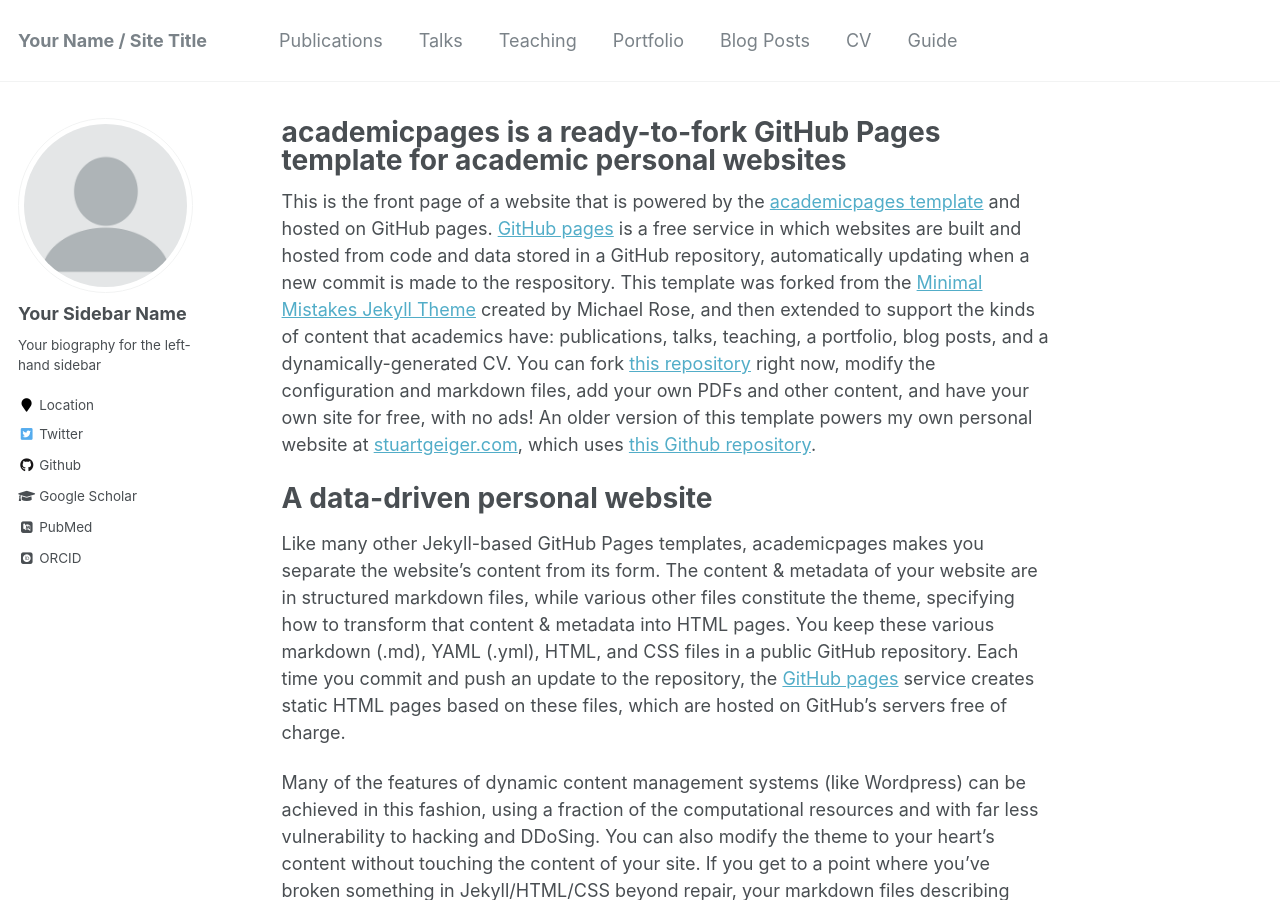
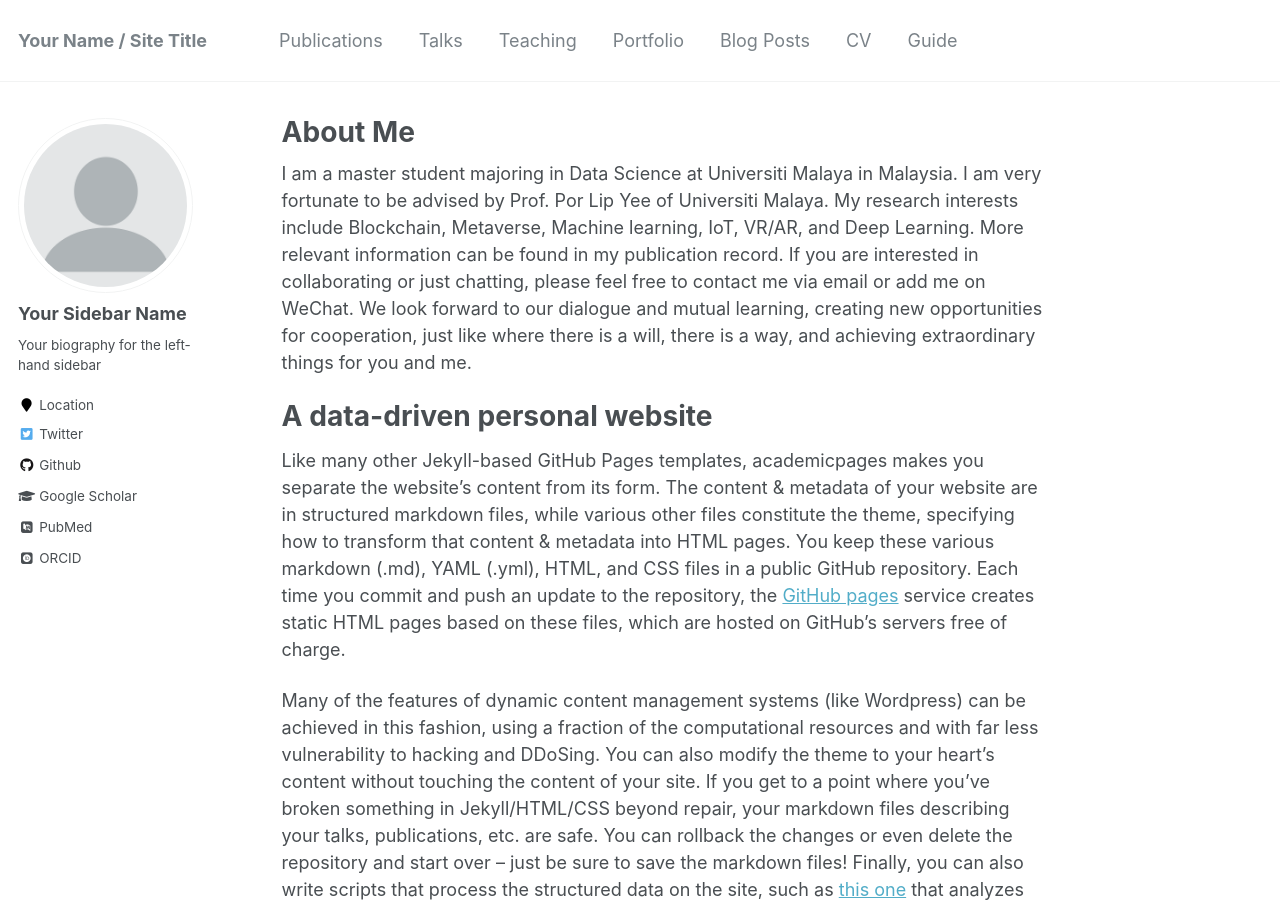
Before and after one commit to 741YangJIng/741YangJIng, a Jekyll site: the page built from _pages/about.md, in a window 1280 px wide and 900 px high. Built offline with Jekyll 4.4.1, drawn with Linux system fonts in a browser that asks for light colours; some web fonts are replaced.

Commit message:
Update about.md

```diff
--- a/_pages/about.md
+++ b/_pages/about.md
@@ -1,6 +1,6 @@
 ---
 permalink: /
-title: "academicpages is a ready-to-fork GitHub Pages template for academic personal websites"
+title: "About Me"
 excerpt: "About me"
 author_profile: true
 redirect_from:
@@ -8,7 +8,7 @@ redirect_from:
   - /about.html
 ---
 
-This is the front page of a website that is powered by the [academicpages template](https://github.com/academicpages/academicpages.github.io) and hosted on GitHub pages. [GitHub pages](https://pages.github.com) is a free service in which websites are built and hosted from code and data stored in a GitHub repository, automatically updating when a new commit is made to the respository. This template was forked from the [Minimal Mistakes Jekyll Theme](https://mmistakes.github.io/minimal-mistakes/) created by Michael Rose, and then extended to support the kinds of content that academics have: publications, talks, teaching, a portfolio, blog posts, and a dynamically-generated CV. You can fork [this repository](https://github.com/academicpages/academicpages.github.io) right now, modify the configuration and markdown files, add your own PDFs and other content, and have your own site for free, with no ads! An older version of this template powers my own personal website at [stuartgeiger.com](http://stuartgeiger.com), which uses [this Github repository](https://github.com/staeiou/staeiou.github.io).
+I am a master student majoring in Data Science at Universiti Malaya in Malaysia. I am very fortunate to be advised by Prof. Por Lip Yee of Universiti Malaya. My research interests include Blockchain, Metaverse, Machine learning, IoT, VR/AR, and Deep Learning. More relevant information can be found in my publication record. If you are interested in collaborating or just chatting, please feel free to contact me via email or add me on WeChat. We look forward to our dialogue and mutual learning, creating new opportunities for cooperation, just like where there is a will, there is a way, and achieving extraordinary things for you and me.
 
 A data-driven personal website
 ======
```
